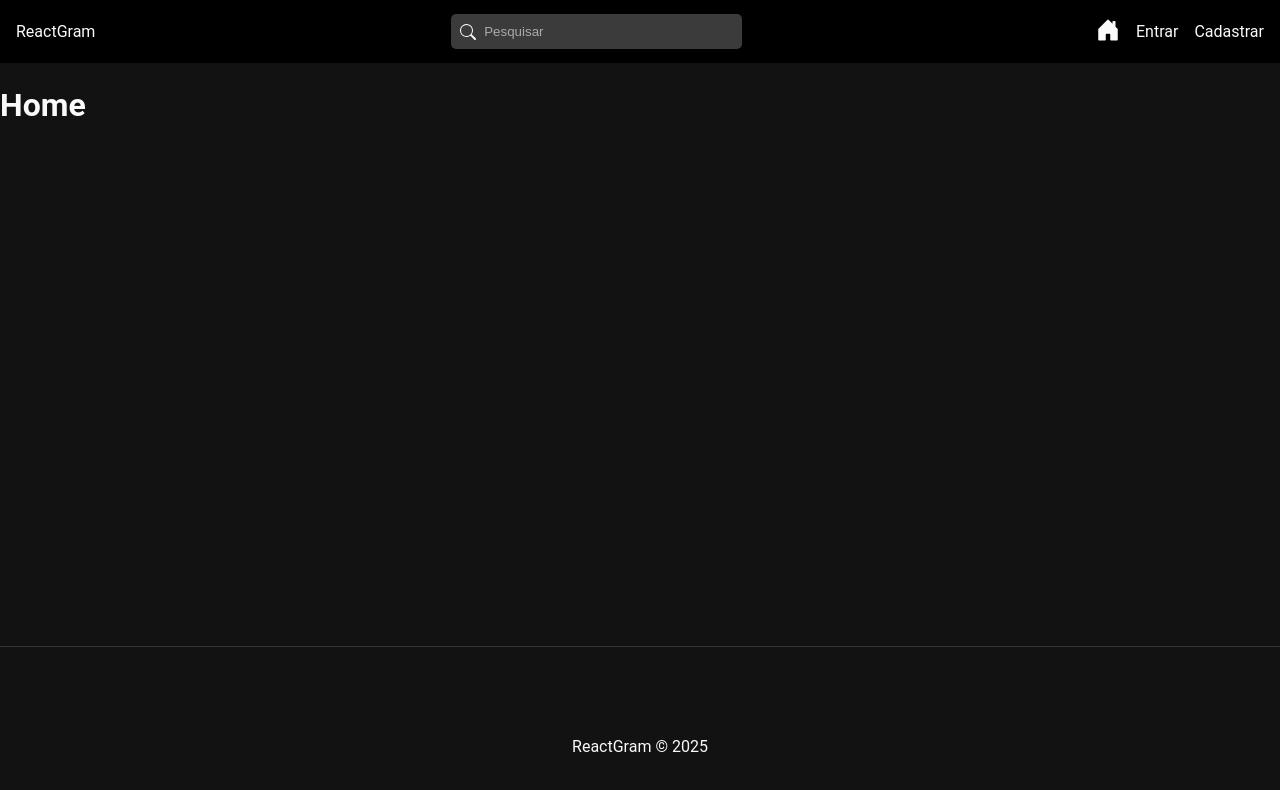
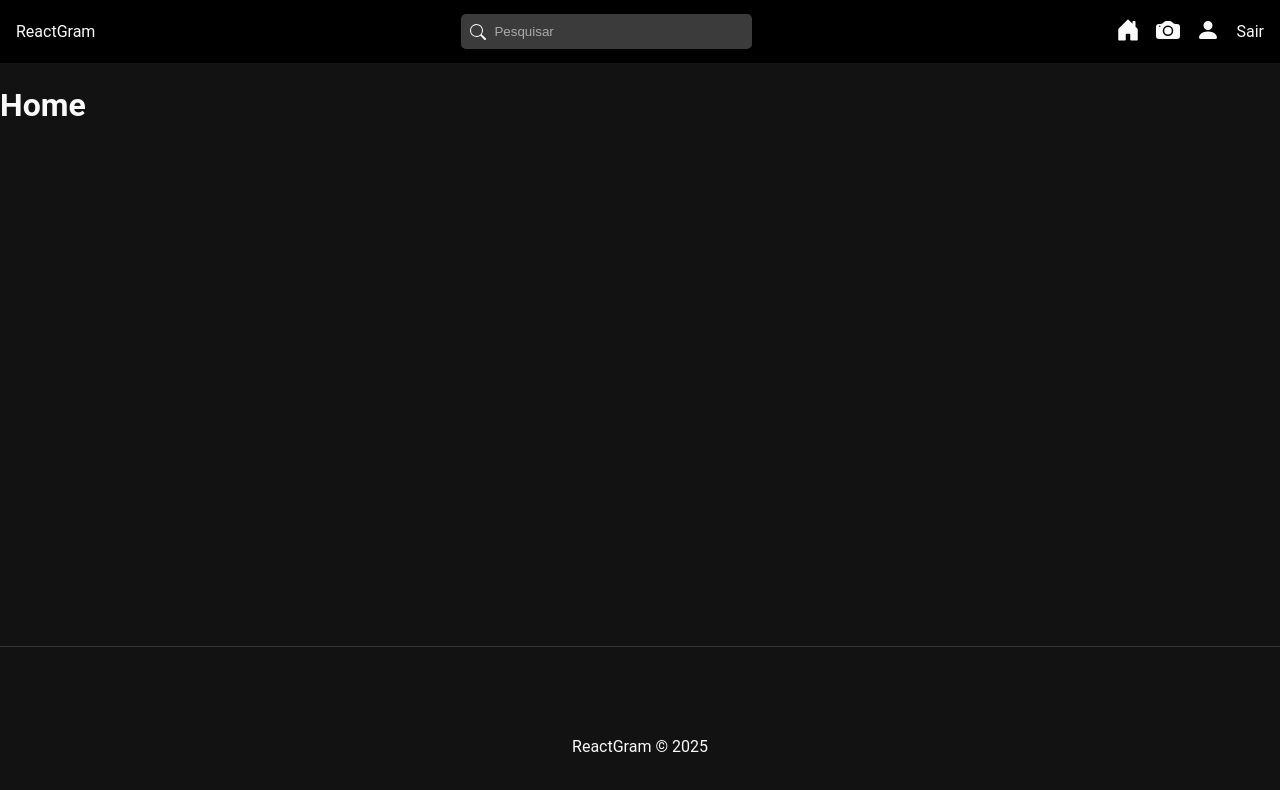
Before and after one commit to Vinicius-b-oliveira/ReactGram_frontend, a React (Vite) app: page / in a window 1280 px wide. Shown: the top 790 px of the page. Built offline with nearby package versions, Linux system fonts and the light colour scheme; sample sign-in values are in the browser's storage.

Commit message:
Atualizando a navbar baseado na autenticação

```diff
--- a/src/components/Navbar/index.jsx
+++ b/src/components/Navbar/index.jsx
@@ -11,7 +11,16 @@
     BsFillCameraFill,
 } from "react-icons/bs";
 
+// Hooks
+import { useState } from "react";
+import { useAuth } from "../../hooks/useAuth";
+import { useDispatch, useSelector } from "react-redux";
+import { useNavigate } from "react-router-dom";
+
 const Navbar = () => {
+    const { auth } = useAuth();
+    const { user } = useSelector((state) => state.auth);
+
     return (
         <header className="page_header">
             <Link className="brand" to="/">
@@ -23,12 +32,32 @@
             </form>
             <nav>
                 <ul className="nav_links">
+                    {auth ? (
+                        <>
                             <li>
                                 <NavLink to="/">
                                     <BsHouseDoorFill />
                                 </NavLink>
                             </li>
+                            {user && (
+                                <li>
+                                    <NavLink to={`/users/${user._id}`}>
+                                        <BsFillCameraFill />
+                                    </NavLink>
+                                </li>
+                            )}
 
+                            <li>
+                                <NavLink to="/profile">
+                                    <BsFillPersonFill />
+                                </NavLink>
+                            </li>
+                            <li>
+                                <span>Sair</span>
+                            </li>
+                        </>
+                    ) : (
+                        <>
                             <li>
                                 <NavLink to="/login">Entrar</NavLink>
                             </li>
@@ -36,6 +65,8 @@
                             <li>
                                 <NavLink to="/register">Cadastrar</NavLink>
                             </li>
+                        </>
+                    )}
                 </ul>
             </nav>
         </header>
```
Lines whose indentation alone changed are shown as unchanged.
